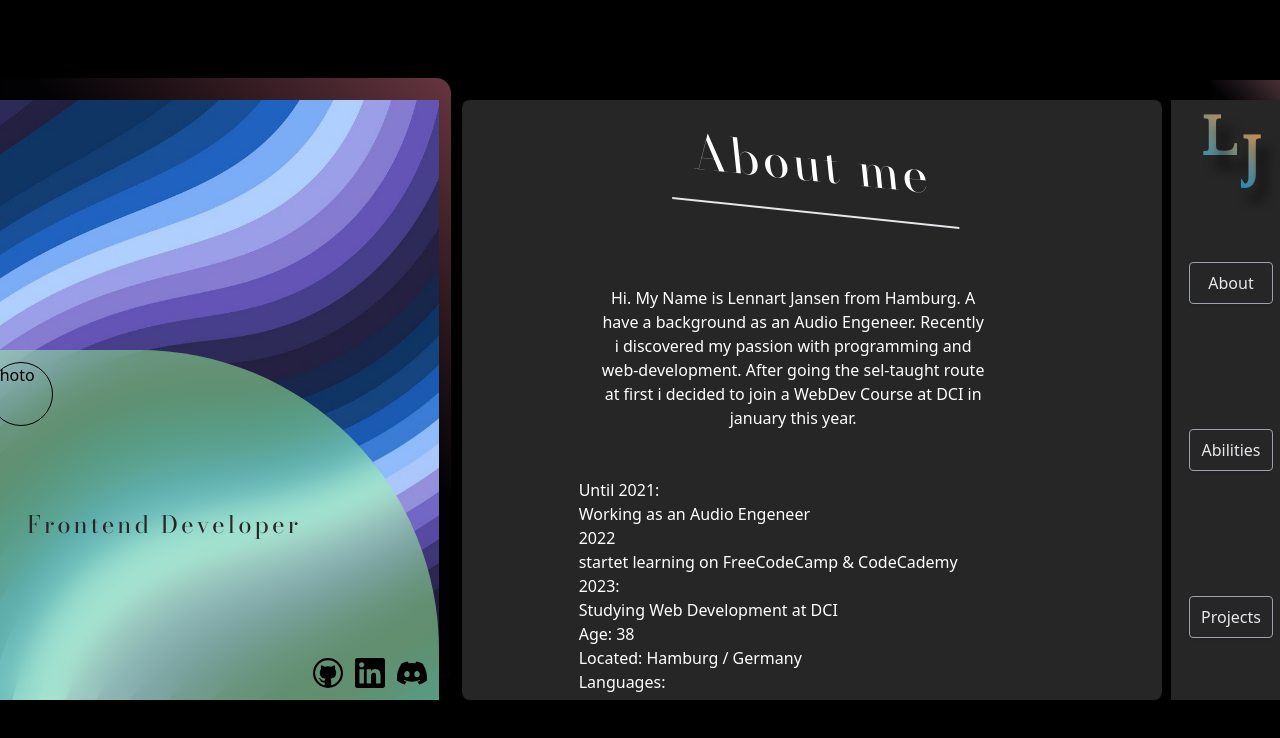
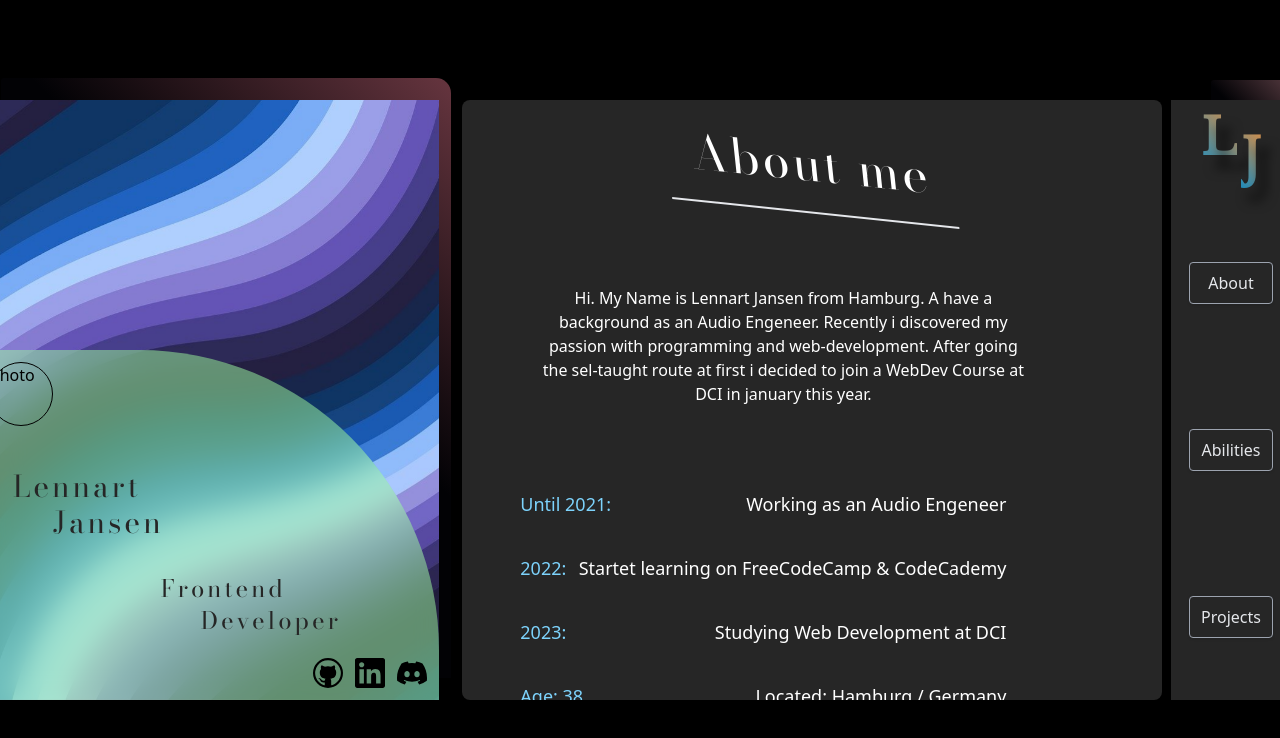
Before and after one commit to Len-J-108/portfolio, a React (Vite) app: page / in a window 1280 px wide. Shown: the top 738 px of the page. Built offline with nearby package versions, Linux system fonts and the light colour scheme.

Commit message:
designed more

```diff
--- a/src/Components/About.jsx
+++ b/src/Components/About.jsx
@@ -9,27 +9,43 @@ const About = ({ switchProps }) => {
       exit='exit'
       className='bg-neutral-800 w-full h-full rounded-lg flex items-center flex-col gap-6 overflow-y-scroll'
     >
-      <h2 className="fff-bodoni text-5xl mt-10 pb-6  px-6 border-b-2 skew-x-6 skew-y-6">About me</h2>
-      <div className='wrapper w-4/6'>
+      <h2 className='fff-bodoni text-5xl mt-10 pb-6  px-6 border-b-2 skew-x-6 skew-y-6'>
+        About me
+      </h2>
+      <div className='wrapper w-5/6'>
         <p className='w-10/12 mx-5 my-12 text-center'>
           Hi. My Name is Lennart Jansen from Hamburg. A have a background as an
           Audio Engeneer. Recently i discovered my passion with programming and
           web-development. After going the sel-taught route at first i decided
           to join a WebDev Course at DCI in january this year.
         </p>
-        <h3>Until 2021:</h3>
-        <span>Working as an Audio Engeneer</span>
-        <h3>2022</h3>
-        <span>startet learning on FreeCodeCamp & CodeCademy </span>
-        <h3>2023:</h3>
-        <span>Studying Web Development at DCI</span>
-        <h3>Age: 38</h3>
-        <span>Located: Hamburg / Germany</span>
-        <h3>Languages:</h3>
-        <ul>
-          <li>English (fluently)</li>
-          <li>German (mother tongue)</li>
-        </ul>
+        <div id='life' className='flex flex-col h-96 justify-evenly text-lg'>
+          <div className='w-10/12 flex justify-between'>
+            <h3 className='inline-block text-sky-300'>Until 2021:</h3>
+            <span className='font-thin '>Working as an Audio Engeneer</span>
+          </div>
+          <div className='w-10/12 flex justify-between'>
+            <h3 className='inline-block text-sky-300'>2022:</h3>
+            <span className='font-thin '>
+              Startet learning on FreeCodeCamp & CodeCademy{' '}
+            </span>
+          </div>
+          <div className='w-10/12 flex justify-between'>
+            <h3 className='inline-block text-sky-300'>2023:</h3>
+            <span className='font-thin '>Studying Web Development at DCI</span>
+          </div>
+          <div className='w-10/12 flex justify-between'>
+            <h3 className='inline-block text-sky-300'>Age: 38</h3>
+            <span className='font-thin '>Located: Hamburg / Germany</span>
+          </div>
+          <div className='w-10/12 flex justify-between'>
+            <h3 className='inline-block text-sky-300'>Languages:</h3>
+            <ul className='font-thin'>
+              <li>English (fluently)</li>
+              <li>German (mother tongue)</li>
+            </ul>
+          </div>
+        </div>
       </div>
     </motion.div>
   );
--- a/src/Components/ContentLeftBottom.jsx
+++ b/src/Components/ContentLeftBottom.jsx
@@ -12,9 +12,20 @@ const ContentLeftBottom = () => {
         <div className='text-black self-start absolute left-0 rounded-full border border-black w-16 h-16'>
           Photo
         </div>
-        <h5 className='fff-bodoni self-center text-2xl text-neutral-800'>
-          Frontend Developer
-        </h5>
+        <div
+          id='heading-name'
+          className='fff-bodoni self-center absolute left-6 bottom-40 '
+        >
+          <h5 className='text-3xl text-neutral-800'>Lennart</h5>
+          <h5 className='text-3xl text-neutral-800 relative left-10'>Jansen</h5>
+        </div>
+        <div id='heading-decrition' className='self-center relative top-20'>
+          <h5 className='fff-bodoni  text-2xl text-neutral-800'>Frontend</h5>
+          <h5 className='fff-bodoni  text-2xl text-neutral-800 relative left-10'>
+            Developer
+          </h5>
+        </div>
+
         <a href='https://github.com/Len-J-108' target='blank'>
           <VscGithub className='text-black text-3xl' />
         </a>
--- a/src/Styles/Typo/Fonts.scss
+++ b/src/Styles/Typo/Fonts.scss
@@ -15,14 +15,20 @@
 
 .fff-garamond {
   font-family: 'Cormorant Garamond', serif;
+  letter-spacing: 3px;
+
 }
 
 .fff-josephine {
   font-family: 'Josefin Sans', sans-serif;
+  letter-spacing: 3px;
+
 }
 
 .fff-baskerville {
   font-family: 'Libre Baskerville', serif;
+  letter-spacing: 3px;
+
 }
 
 .fff-montserrat {
```
